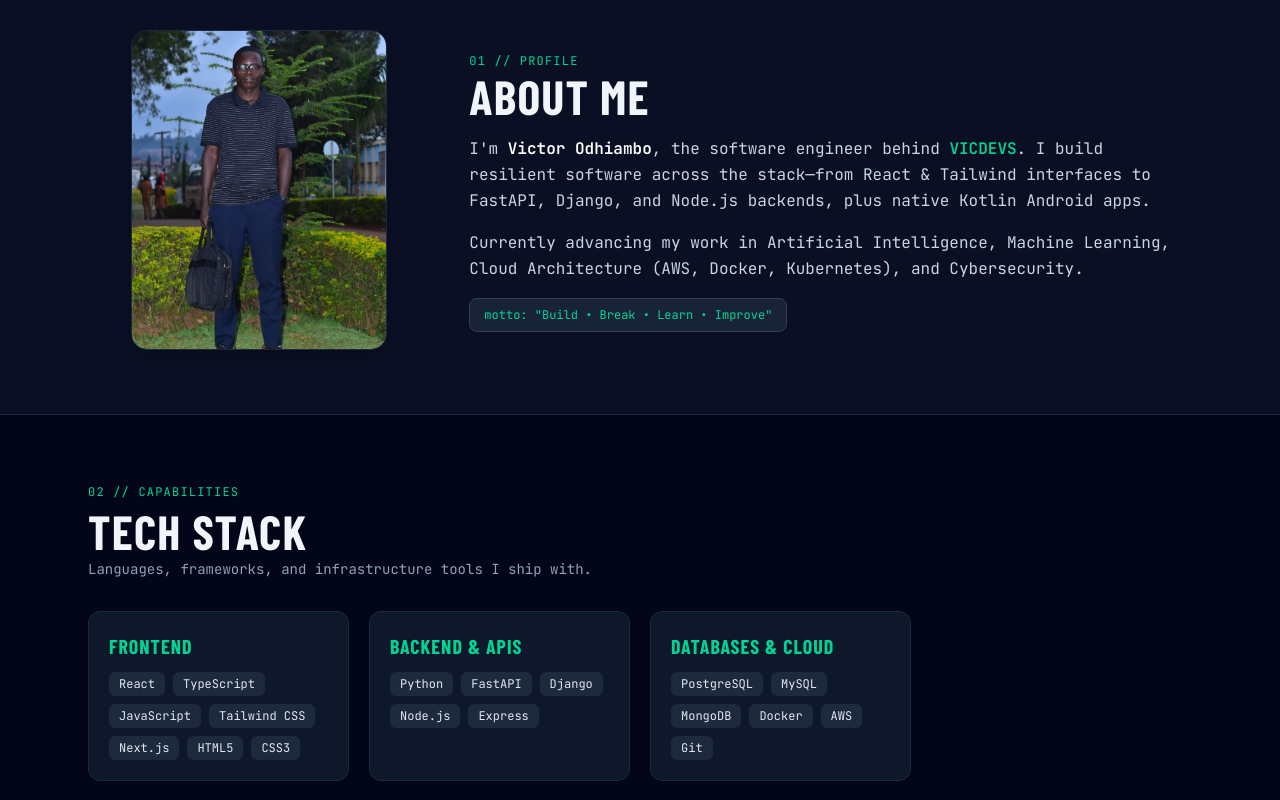
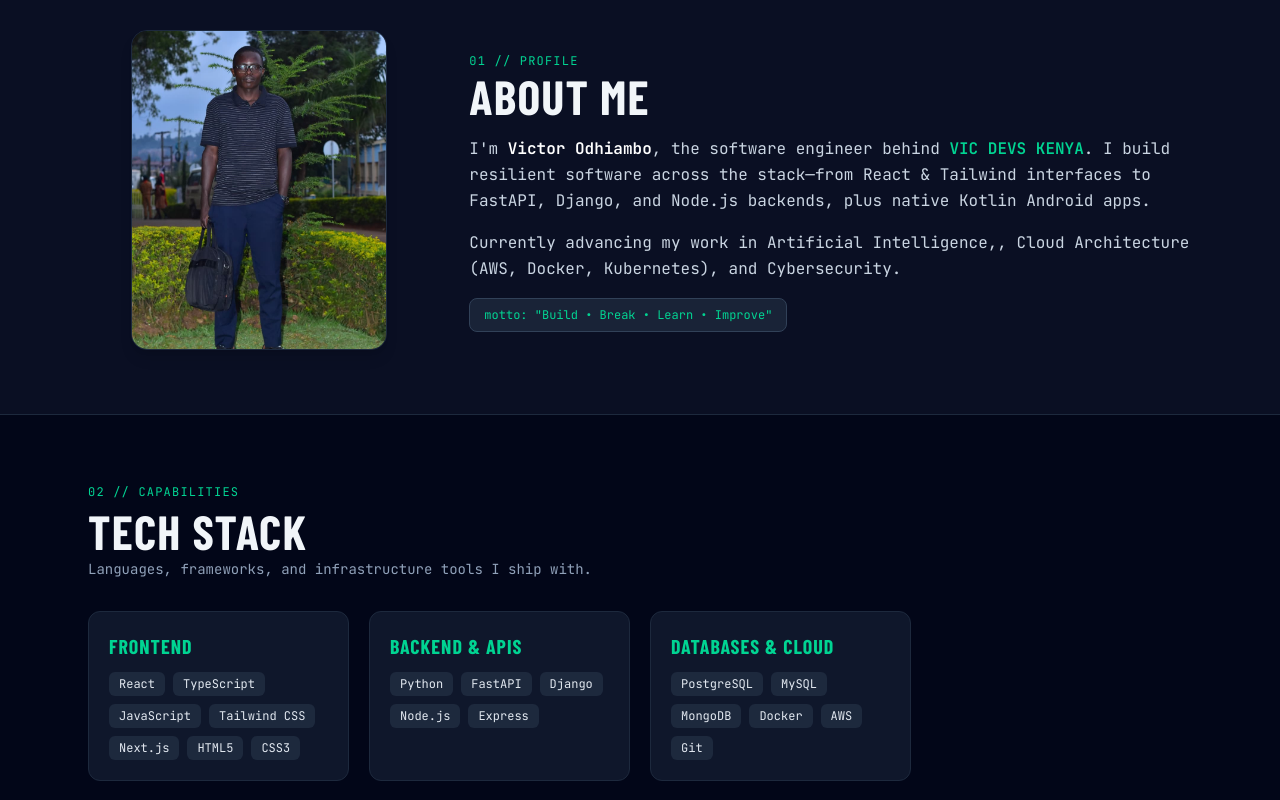
Before and after one commit to OTIENO272/My_PortfolioI, a React (Vite) app: page / in a window 1280 px wide. Shown: the part 780-1580 px from the top of the page. Built offline with nearby package versions, Linux system fonts and the light colour scheme; no server answers; a web font is replaced by a local one.

Commit message:
Update App.jsx

```diff
--- a/src/App.jsx
+++ b/src/App.jsx
@@ -10,7 +10,7 @@ import ksuImg from "./assets/ksu.png"
 import aboutImg from "./assets/about.jpeg"
 
 const GITHUB_USERNAME = "OTIENO272"
-const BRAND_NAME = "VICDEVS"
+const BRAND_NAME = "VIC DEVS KENYA"
 
 const ROLES = [
   "Full-Stack Software Engineer",
@@ -421,7 +421,7 @@ const App = () => {
                 FastAPI, Django, and Node.js backends, plus native Kotlin Android apps.
               </p>
               <p className="text-sm sm:text-base text-slate-600 dark:text-slate-300 leading-relaxed">
-                Currently advancing my work in Artificial Intelligence, Machine Learning, Cloud
+                Currently advancing my work in Artificial Intelligence,, Cloud
                 Architecture (AWS, Docker, Kubernetes), and Cybersecurity.
               </p>
               <div className="pt-2 inline-block px-3.5 py-2 rounded-lg bg-slate-100 dark:bg-slate-800/80 border border-slate-200 dark:border-slate-700 text-xs text-emerald-600 dark:text-emerald-400">
```
